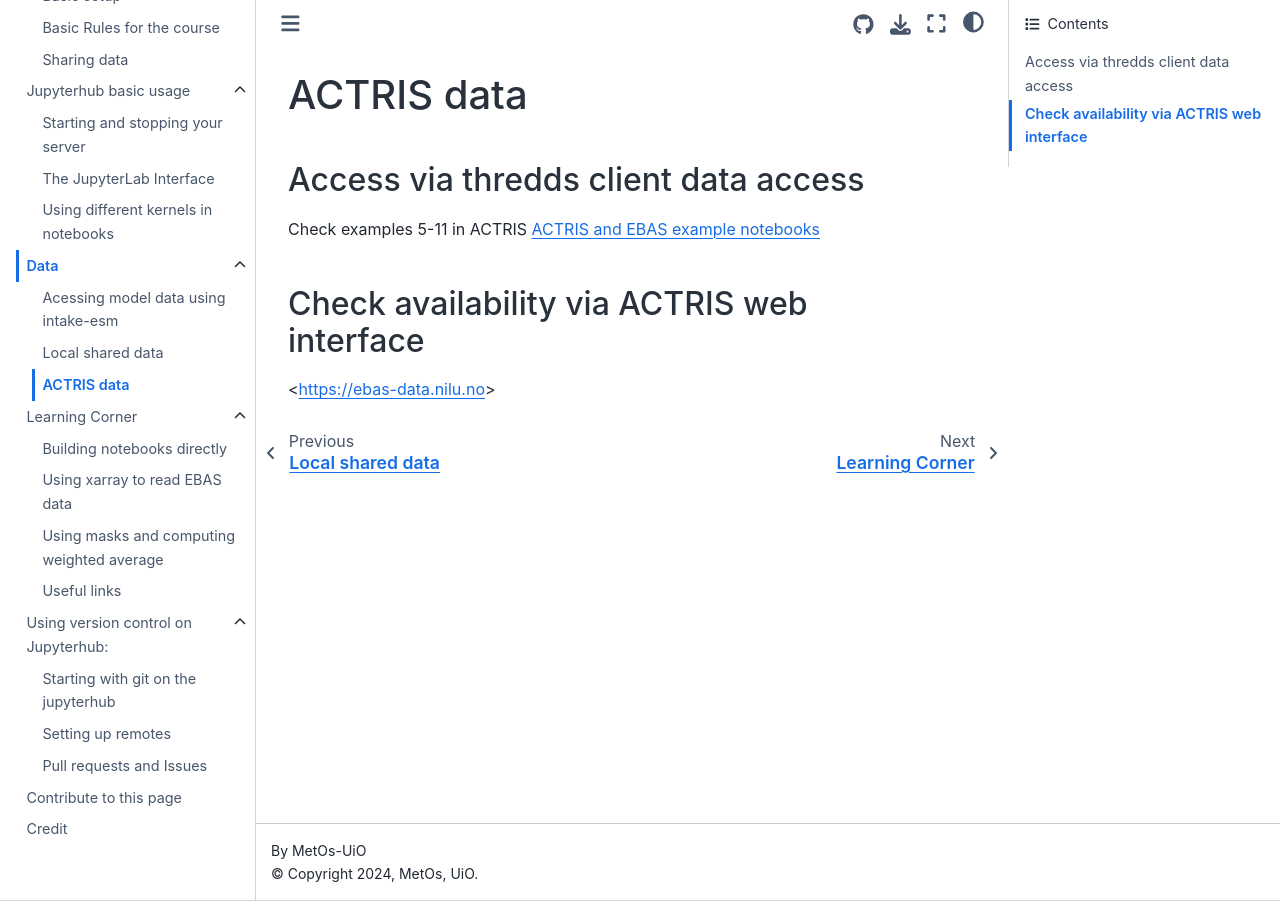
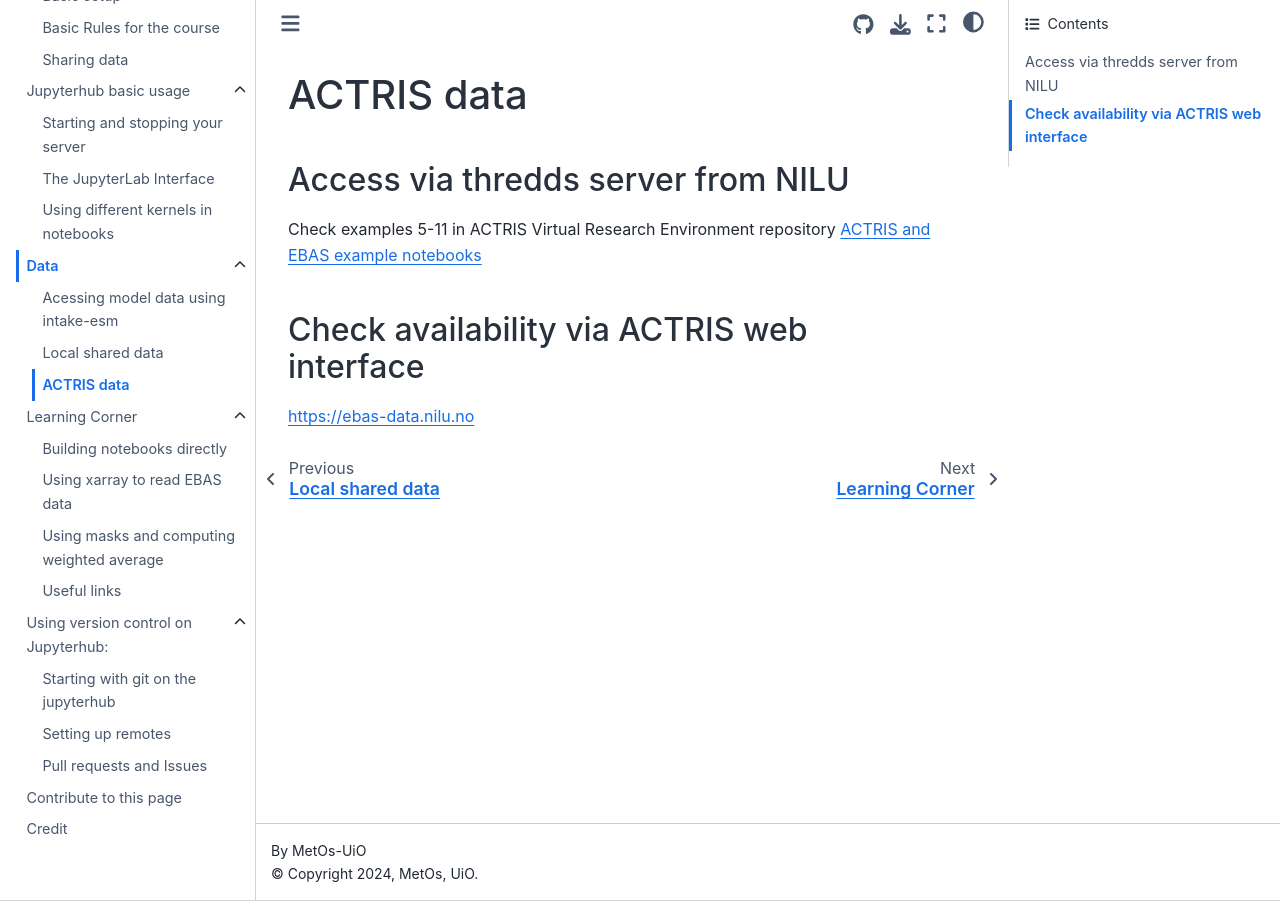
Before and after one commit to MetOs-UiO/eScience2024, a Sphinx documentation site: the page built from docs/data/ACTRIS-data.rst, in a window 1280 px wide. Built offline with Sphinx 7.4.7 and the Sphinx Book theme 1.1.4, drawn with Linux system fonts in a browser that asks for light colours.

Commit message:
Update ACTRIS-data.rst

```diff
--- a/docs/data/ACTRIS-data.rst
+++ b/docs/data/ACTRIS-data.rst
@@ -1,12 +1,12 @@
 ACTRIS data
 ===========
 
-Access via thredds client data access
-~~~~~~~~~~~~~~~~~~~~~~~~~~~~~~~~~~~~~
-Check examples 5-11 in ACTRIS
+Access via thredds server from NILU
+~~~~~~~~~~~~~~~~~~~~~~~~~~~~~~~~~~~
+Check examples 5-11 in ACTRIS Virtual Research Environment repository
 `ACTRIS and EBAS example notebooks <https://github.com/ACTRIS-Data-Centre/actris-jupyter-hub>`_
 
 
 Check availability via ACTRIS web interface
 ~~~~~~~~~~~~~~~~~~~~~~~~~~~~~~~~~~~~~~~~~~~
-<https://ebas-data.nilu.no>
+https://ebas-data.nilu.no
```
